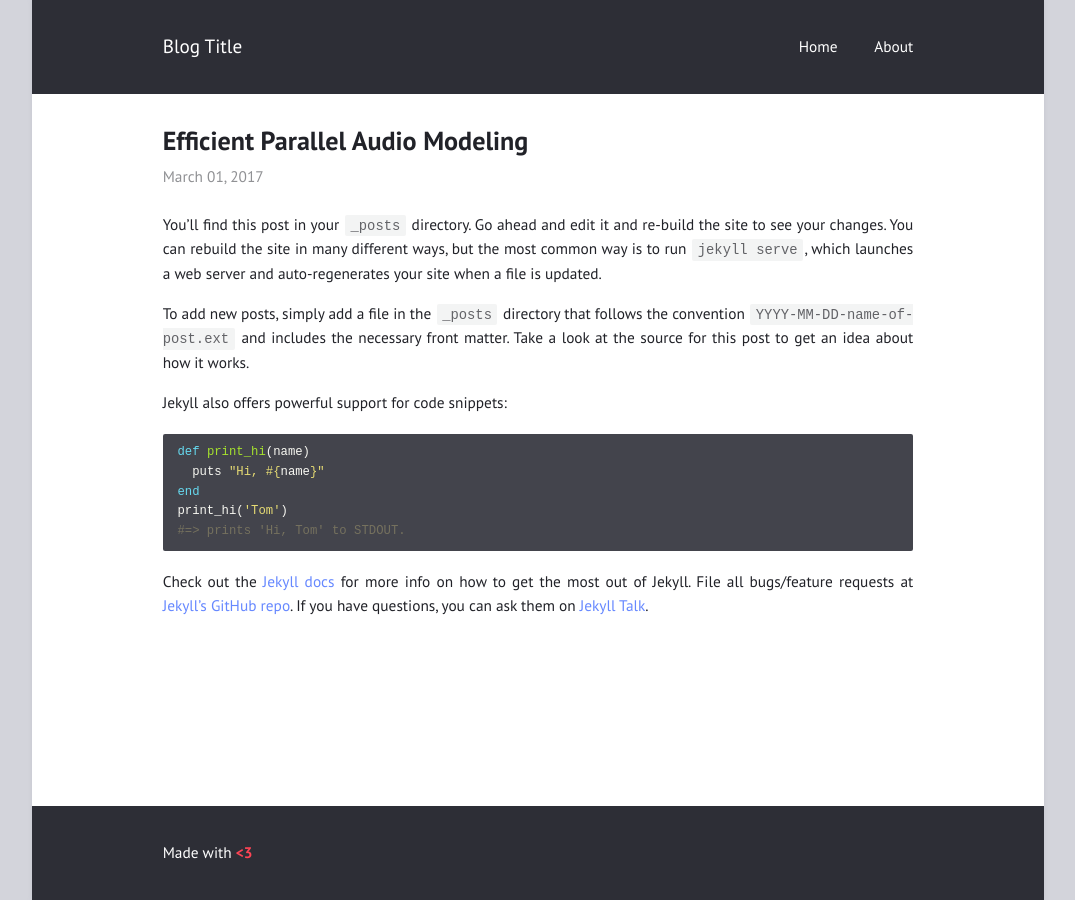
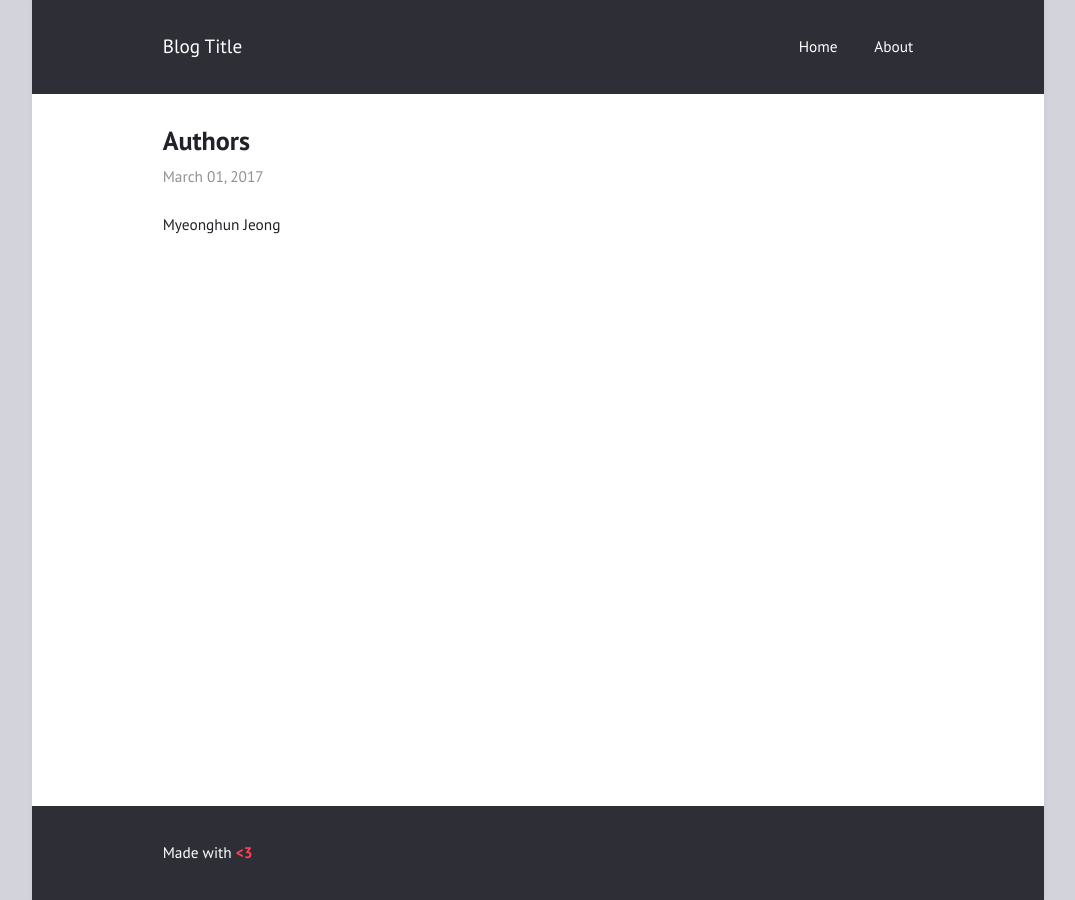
Before and after one commit to jmhxxi/SoundGroup-demo, a Jekyll site: the page built from _posts/2017-03-01-welcome-to-jekyll.md, in a window 1280 px wide. Shown: the whole page, without its empty margins (102-1177 px from the left). Built offline with Jekyll 4.4.1, drawn with Linux system fonts in a browser that asks for light colours.

Commit message:
Update 2017-03-01-welcome-to-jekyll.md

```diff
--- a/_posts/2017-03-01-welcome-to-jekyll.md
+++ b/_posts/2017-03-01-welcome-to-jekyll.md
@@ -1,25 +1,6 @@
 ---
-title: "Efficient Parallel Audio Modeling"
+title: "Authors"
 layout: post
 ---
 
-You’ll find this post in your `_posts` directory. Go ahead and edit it and re-build the site to see your changes. You can rebuild the site in many different ways, but the most common way is to run `jekyll serve`, which launches a web server and auto-regenerates your site when a file is updated.
-
-
-To add new posts, simply add a file in the `_posts` directory that follows the convention `YYYY-MM-DD-name-of-post.ext` and includes the necessary front matter. Take a look at the source for this post to get an idea about how it works.
-
-Jekyll also offers powerful support for code snippets:
-
-{% highlight ruby %}
-def print_hi(name)
-  puts "Hi, #{name}"
-end
-print_hi('Tom')
-#=> prints 'Hi, Tom' to STDOUT.
-{% endhighlight %}
-
-Check out the [Jekyll docs][jekyll-docs] for more info on how to get the most out of Jekyll. File all bugs/feature requests at [Jekyll’s GitHub repo][jekyll-gh]. If you have questions, you can ask them on [Jekyll Talk][jekyll-talk].
-
-[jekyll-docs]: http://jekyllrb.com/docs/home
-[jekyll-gh]:   https://github.com/jekyll/jekyll
-[jekyll-talk]: https://talk.jekyllrb.com/
+Myeonghun Jeong
```
